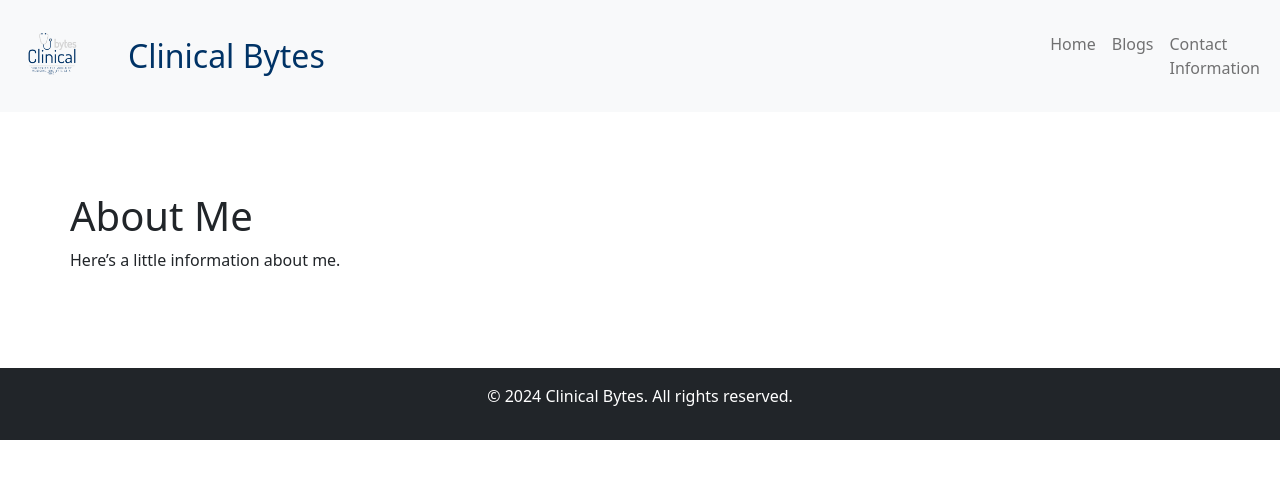
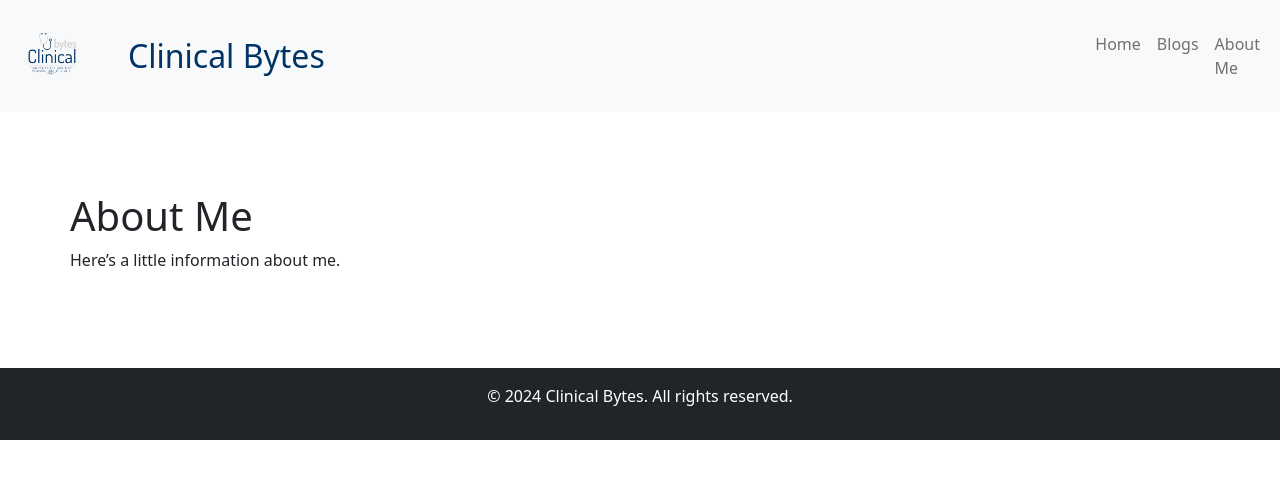
Before and after one commit to prabhatsharm007/prabhatsharm007.github.io, a Jekyll site: the page built from about.md, in a window 1280 px wide. Shown: the top 479 px of the page. Built offline with Jekyll 4.4.1, drawn with Linux system fonts in a browser that asks for light colours.

Commit message:
Update default.html

```diff
--- a/_layouts/default.html
+++ b/_layouts/default.html
@@ -22,7 +22,7 @@
                     <ul class="navbar-nav">
                         <li class="nav-item"><a class="nav-link" href="/">Home</a></li>
                         <li class="nav-item"><a class="nav-link" href="/blogs.html">Blogs</a></li>
-                        <li class="nav-item"><a class="nav-link" href="/contact.html">Contact Information</a></li>
+                        <li class="nav-item"><a class="nav-link" href="/about.md">About Me</a></li>
                     </ul>
                 </div>
             </div>
```
